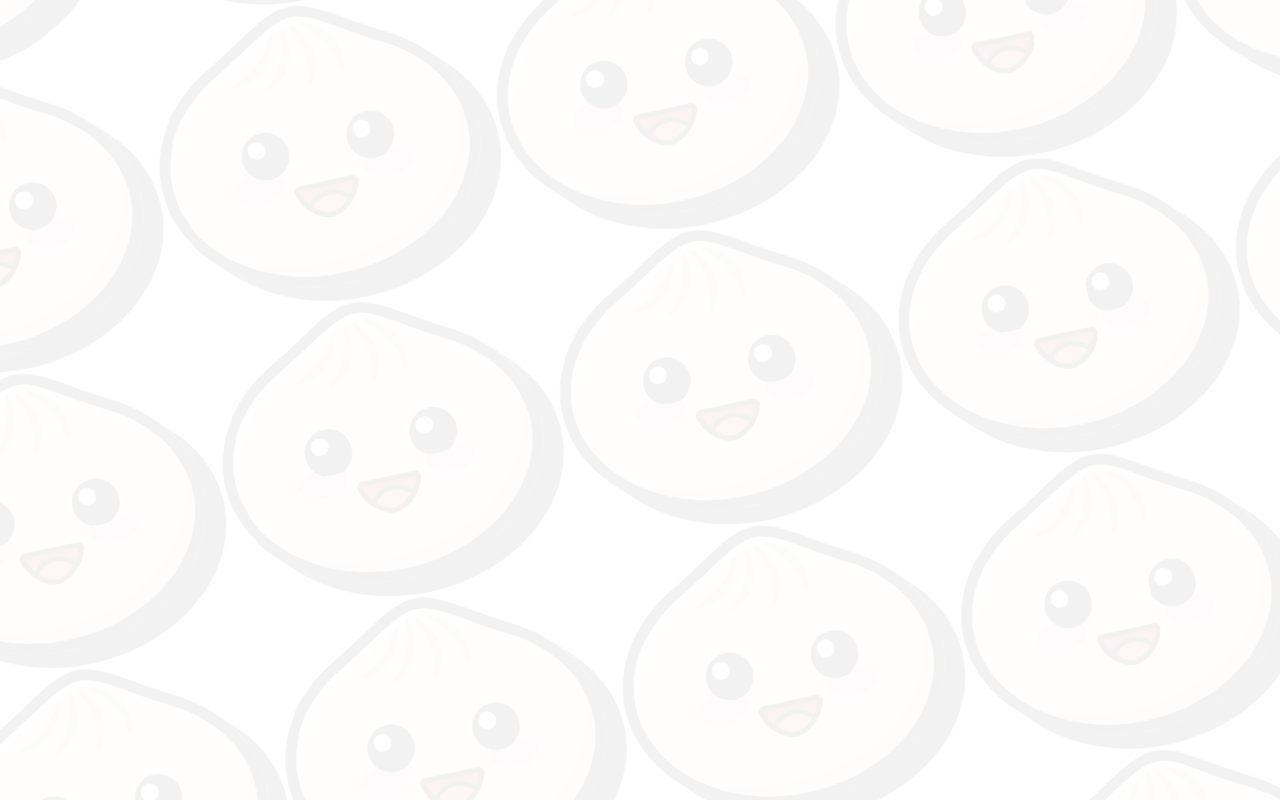
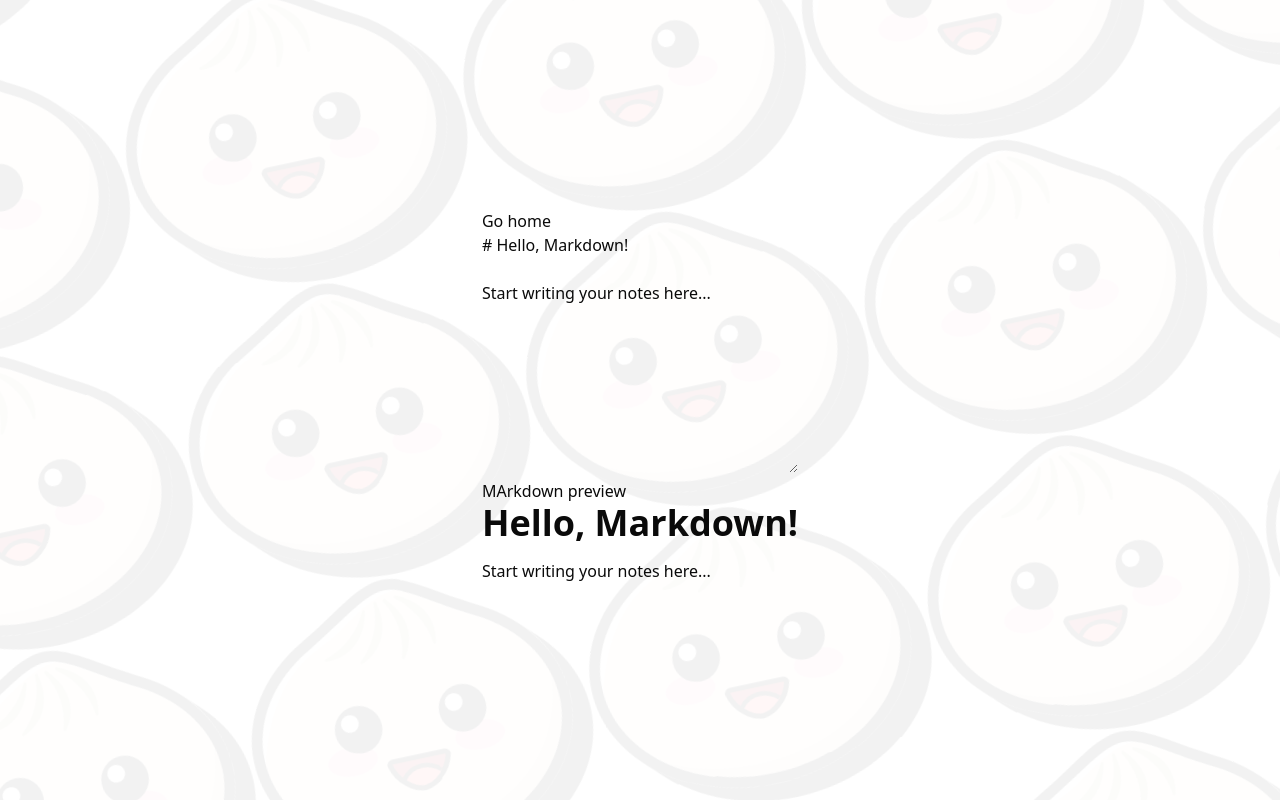
Before and after one commit to Rasweb/Custom-note-app, a React (Vite) app: page /markdown in a window 1280 px wide. Before the commit this address had no page. Built offline with nearby package versions, Linux system fonts and the light colour scheme.

Commit message:
SQLite database setup with Bun

```diff
--- a/src/App.tsx
+++ b/src/App.tsx
@@ -2,7 +2,7 @@ import "./index.css";
 import { BrowserRouter, Routes, Route } from "react-router-dom";
 import Home  from "./views/Home";
 import About from "./views/About"
-
+import Markdown from "./views/Markdown";
 
 export function App() {
   return (
@@ -10,6 +10,7 @@ export function App() {
       <Routes>
         <Route path="/" element={<Home />} />
         <Route path="/about" element={<About />} />
+        <Route path="/markdown" element={<Markdown/>} />
       </Routes>
     </BrowserRouter>
   );
--- a/src/index.ts
+++ b/src/index.ts
@@ -1,27 +1,16 @@
 import { serve } from "bun";
 import index from "./index.html";
+import { databaseRoute } from "./routes/databaseRoute";
+
 
 const server = serve({
   routes: {
     // Serve index.html for all unmatched routes.
     "/*": index,
 
-    "/api/hello": {
-      async GET(req) {
-        return Response.json({
-          message: "Hello, world!",
-          method: "GET",
-        });
-      },
-      async PUT(req) {
-        return Response.json({
-          message: "Hello, world!",
-          method: "PUT",
-        });
-      },
-    },
 
-    "/api/hello/:name": async req => {
+      ...databaseRoute,
+      "/api/hello/:name": async req => {
       const name = req.params.name;
       return Response.json({
         message: `Hello, ${name}!`,
--- /dev/null
+++ b/src/routes/databaseRoute.ts
@@ -0,0 +1,34 @@
+import { Database } from "bun:sqlite"
+// Open connectio to sqlite database
+const db = new Database("mydb.sqlite");
+
+/* Bun SQLite
+- Info
+  - https://bun.com/docs/runtime/sqlite
+  - https://bun.com/reference/bun/sqlite
+- create table
+  - db.run("CREATE TABLE IF NOT EXISTS notes (id INTEGER PRIMARY KEY, name TEXT, other TEXT)");
+- insert into table
+    - db.run("INSERT INTO notes (name, other) VALUES (?, ?)", ["test", "testing"]);
+- read all from table
+  - const query = db.query("SELECT * FROM notes");
+  - const result = query.all();
+  - return Response.json(result);
+- close database
+  - db.close(false);
+- remove from database
+  - const sql = `DELETE FROM notes WHERE id = :id;`
+  - const stmt = db.prepare(sql);
+  - stmt.run("test");
+- Delete entire table
+  - db.run("DROP TABLE notes");
+*/
+
+export const databaseRoute = {
+  "/database": {
+    async GET(req:  Bun.BunRequest) {
+
+    return Response.json("hello");
+    },
+  },
+};
--- a/src/views/About.tsx
+++ b/src/views/About.tsx
@@ -18,7 +18,7 @@ export default function About() {
         About route
       </div>
       <div>
-        <button onClick={() => navigate("/")}> Go back</button>
+        <button className="cursor-pointer" onClick={() => navigate("/")}> Go back</button>
       </div>
     </div>
   );
--- a/src/views/Home.tsx
+++ b/src/views/Home.tsx
@@ -1,19 +1,13 @@
 import { Card, CardContent, CardDescription, CardHeader, CardTitle } from "@/components/ui/card";
 import { APITester } from "../APITester";
 import { useNavigate } from "react-router-dom";
-import ReactMarkdown  from 'react-markdown'
-const markdown = `
-# Hello, World!
-# h1
-## h2
-### h3
-#### h4
 
-This is a **bold** paragraph with a [link](https://bun.sh).
-`
+
 
 export default function Home(){
     const navigate = useNavigate();
+
+
     return(
     <div className="container mx-auto p-8 text-center relative z-10">
         <Card>
@@ -29,18 +23,9 @@ export default function Home(){
             </CardContent>
         </Card>
         <div>
-            <button onClick={() => navigate("/about")}> Gp heres</button>
+            <button className="cursor-pointer" onClick={() => navigate("/about")}> About page</button><br/>
+            <button className="cursor-pointer" onClick={() => navigate("/markdown")}> Markdown page</button>
         </div>
-            <ReactMarkdown
-            components={{
-        h1: ({node, ...props}) => <h1 className="text-4xl font-bold mb-4" {...props} />,
-        h2: ({node, ...props}) => <h2 className="text-3xl font-semibold mb-3" {...props} />,
-        h3: ({node, ...props}) => <h3 className="text-2xl font-medium mb-2" {...props} />,
-        p: ({node, ...props}) => <p className="text-base mb-2" {...props} />,
-        a: ({node, ...props}) => <a className="text-blue-500 underline" {...props} />,
-        strong: ({node, ...props}) => <strong className="font-bold" {...props} />,
-      }}
-            >{markdown}</ReactMarkdown >
     </div>
     )
 }
--- /dev/null
+++ b/src/views/Markdown.tsx
@@ -0,0 +1,62 @@
+import { Card, CardContent, CardDescription, CardHeader, CardTitle } from "@/components/ui/card";;
+import { useNavigate } from "react-router-dom";
+import { useState } from "react";
+import ReactMarkdown  from 'react-markdown'
+
+export default function Markdown() {
+        const [markdown, setMarkdown] = useState(`# Hello, Markdown!\n\nStart writing your notes here...`);
+
+        // TODO - implement in backend
+        async function loadNoteFromDatabase(id: number){
+            // const res = await fetch(`/api/note/${id}`);
+            // const data = await res.json();
+            // setMarkdown(data.content);
+        }
+
+
+        // TODO - Implement that in the backend save new or existing file
+        async function saveToDatabase(content: string, title = "Untitled"){
+            // await fetch("/api/save-note", {
+            //     method: "POST",
+            //     headers: { "Content-Type": "application/json" },
+            //     body: JSON.stringify({ title, content }),
+            // });
+        }
+  const navigate = useNavigate();
+  return (
+    <div>
+      <div>
+        <button className="cursor-pointer" onClick={() => navigate("/")}> Go home</button>
+      </div>
+      <div>
+        <div>
+            <textarea  name="" id="" value={markdown} onChange={(e) => setMarkdown(e.target.value)} placeholder="Write markdown" className="w-full h-[30vh] cursor-pointer"/>
+        </div>
+        <div>
+            <p>MArkdown preview</p>
+
+            {/* More info: https://deepwiki.com/remarkjs/react-markdown/4.1-customizing-components */}
+            <ReactMarkdown
+            components={{
+                h1: ({node, ...props}) => <h1 className="text-4xl font-bold mb-4" {...props} />,
+                h2: ({node, ...props}) => <h2 className="text-3xl font-semibold mb-3" {...props} />,
+                h3: ({node, ...props}) => <h3 className="text-2xl font-medium mb-2" {...props} />,
+                p: ({node, ...props}) => <p className="text-base mb-2" {...props} />,
+                a: ({node, ...props}) => <a className="text-blue-500 underline" {...props} />,
+                strong: ({node, ...props}) => <strong className="font-bold" {...props} />,
+                ul: ({node, ...props}) => (
+                    <ul className="list-disc list-inside my-4" {...props} />
+                ),
+                ol: ({node, ...props}) => (
+                    <ol className="list-decimal list-inside my-4" {...props} />
+                ),
+                li: ({node, ...props}) => (
+                    <li className="mb-1" {...props} />
+                )
+            }}
+            >{markdown}</ReactMarkdown >
+        </div>
+      </div>
+    </div>
+  );
+}
```
Also changed, not shown: static/test.md (added), 1 other file (tests, documents, lock files or other folders).
